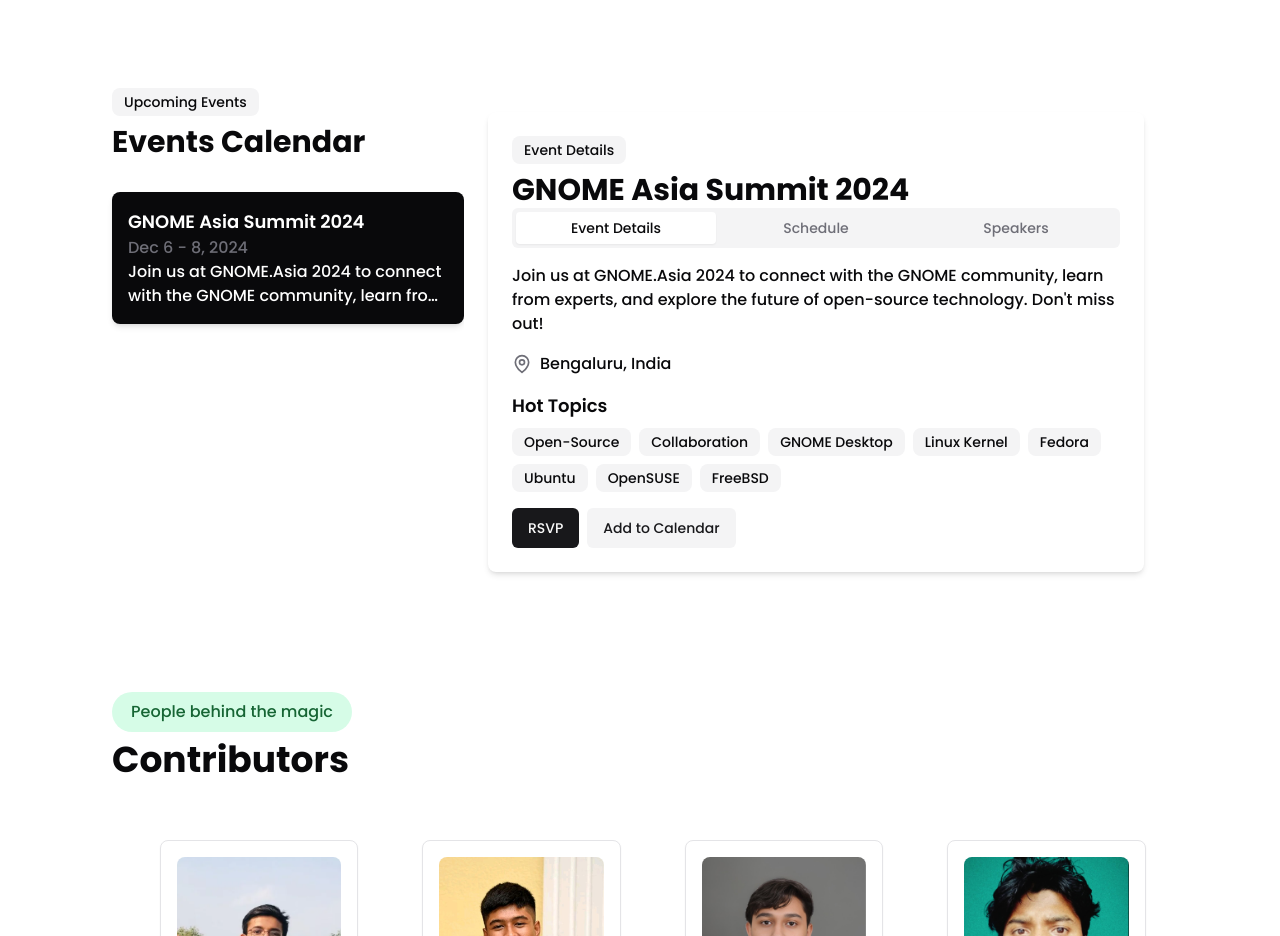
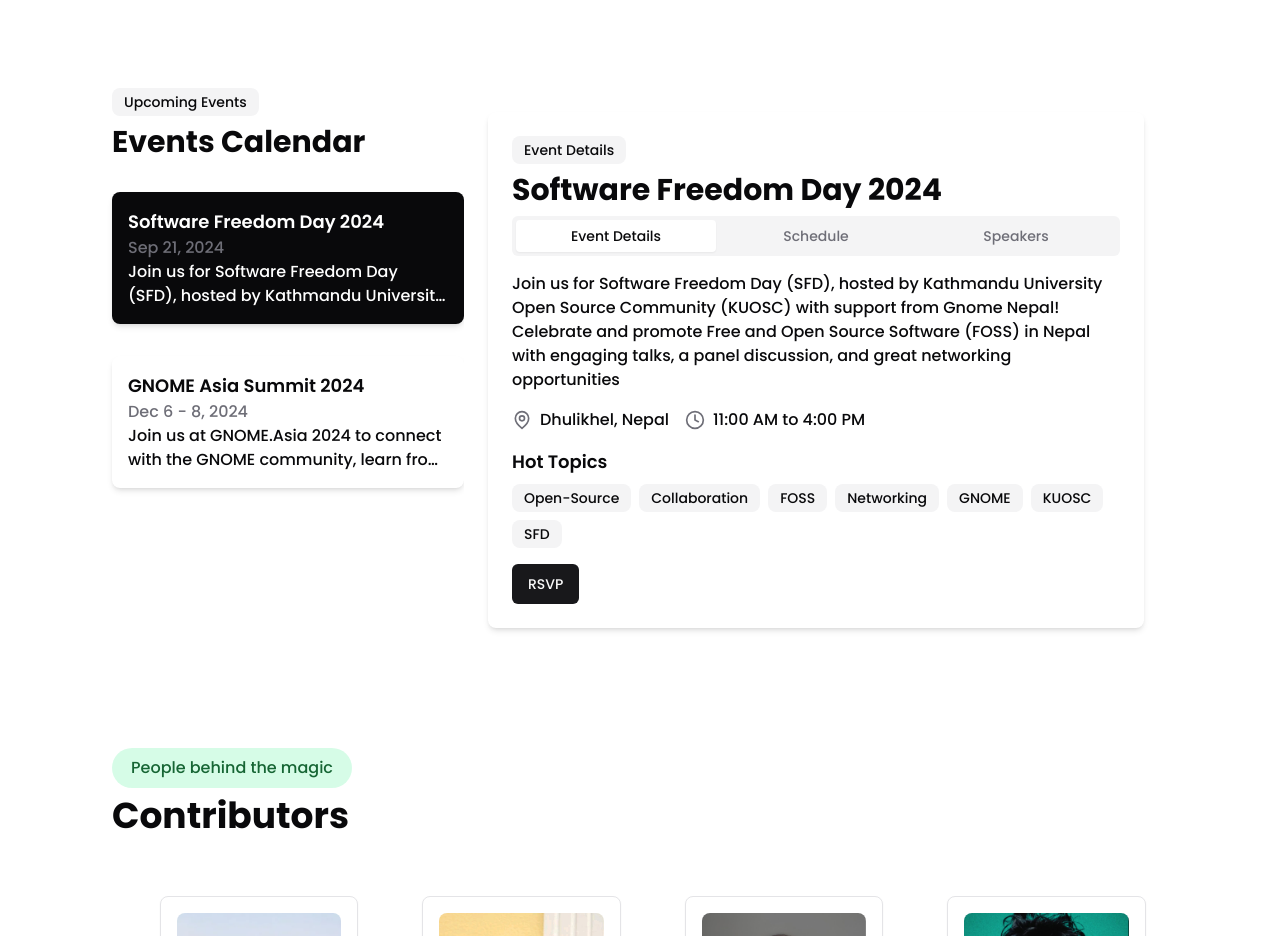
Before and after one commit to GNOME-Nepal/website, a React (Vite) app: page /#home in a window 1280 px wide. Shown: the part 1920-2856 px from the top of the page. Built offline with nearby package versions, Linux system fonts and the light colour scheme.

Commit message:
docs: Add SFD event

```diff
--- a/src/data/data.js
+++ b/src/data/data.js
@@ -85,6 +85,166 @@
 
 export const events = [
   {
+    title: "Software Freedom Day 2024",
+    date: "Sep 21, 2024",
+    description:
+      "Join us for Software Freedom Day (SFD), hosted by Kathmandu University Open Source Community (KUOSC) with support from Gnome Nepal! Celebrate and promote Free and Open Source Software (FOSS) in Nepal with engaging talks, a panel discussion, and great networking opportunities",
+    location: "Dhulikhel, Nepal",
+    time: "11:00 AM to 4:00 PM",
+    schedule: [
+      {
+        time: "11:00 - 11:15",
+        event: "Introduction to KUOSC, FOSS and SFD",
+        emoji: "🎤",
+      },
+      {
+        time: "11:15 - 11:30",
+        event: "Introduction to Gnome Nepal",
+        emoji: "🎤",
+      },
+      {
+        time: "11:30 - 11:45",
+        event: "The Origin of KUOSC",
+        emoji: "🎤",
+      },
+      {
+        time: "11:45 - 12:10",
+        event: "DFF’s Legacy and the Role of Local Communities",
+        emoji: "🎤",
+      },
+      {
+        time: "12:10 - 12:40",
+        event: "Fun Event",
+        emoji: "🏏",
+      },
+      {
+        time: "12:40 - 13:00",
+        event: "A Talk on Open Data",
+        emoji: "🎤",
+      },
+      {
+        time: "13:00 - 13:30",
+        event: "Tea Break / Open Discussion",
+        emoji: "🍵",
+      },
+      {
+        time: "13:30-14:30",
+        event: "Panel Discussion",
+        emoji: "🎤",
+      },
+      {
+        time: "14:30 - 14:50",
+        event: "Open Source Licenses",
+        emoji: "🎤",
+      },
+      {
+        time: "14:50 - 15:10",
+        event: "Containers and Virtualization",
+        emoji: "🎤",
+      },
+      {
+        time: "15:10 - 15:30",
+        event: "Intro to Localization + Bahmni Localization Prize Distribution",
+        emoji: "🏆",
+      },
+      {
+        time: "15:30 - 15:45",
+        event: "Top Contributor Prize Distribution",
+        emoji: "🏆",
+      },
+      {
+        time: "15:45 - 16:00",
+        event: "Cake cutting and photo session",
+        emoji: "🎂",
+      },
+    ],
+    speakers: [
+      {
+        name: "Sugat Sujakhu",
+        profession: "Current KUOSC Coordinator",
+        twitter: "",
+        linkedin: "",
+      },
+      {
+        name: "Aaditya Singh",
+        profession: "President, Gnome Nepal",
+        twitter: "",
+        linkedin: "",
+      },
+      {
+        name: "Probin Gautam",
+        profession: "Founding Coordinator, KUOSC",
+        twitter: "",
+        linkedin: "",
+      },
+      {
+        name: "Jurgen Gaemeron",
+        profession: "Board Member, Digital Freedom Foundation",
+        twitter: "",
+        linkedin: "",
+      },
+      {
+        name: "Aayush Pokharel",
+        profession: "Past General Secretary, KUCC",
+        twitter: "",
+        linkedin: "",
+      },
+      {
+        name: "Sunidhi Sharma",
+        profession: "Student",
+        twitter: "",
+        linkedin: "",
+      },
+      {
+        name: "Saroj Dahal",
+        profession: "Founder at 28 Software | EverydayKarma",
+        twitter: "",
+        linkedin: "",
+      },
+      {
+        name: "Damodar Lohani",
+        profession: "Developer, Appwrite",
+        twitter: "",
+        linkedin: "",
+      },
+      {
+        name: "Chiranjibi Adhikari",
+        profession: "General Secretary, CAN Federation",
+        twitter: "",
+        linkedin: "",
+      },
+      {
+        name: "Sanjog Sigdel",
+        profession: "Past Vice President, KUCC",
+        twitter: "",
+        linkedin: "",
+      },
+      {
+        name: "Nikesh Balami",
+        profession: "Civic entrepreneur",
+        twitter: "",
+        linkedin: "",
+      },
+      {
+        name: "Ashwini Subedi",
+        profession: "Student",
+        twitter: "",
+        linkedin: "",
+      },
+    ],
+    hotTopics: [
+      "Open-Source",
+      "Collaboration",
+      "FOSS",
+      "Networking",
+      "GNOME",
+      "KUOSC",
+      "SFD",
+    ],
+    rsvp: "https://sfd.kuosc.org.np",
+    calendar: "",
+  },
+  {
     title: "GNOME Asia Summit 2024",
     date: "Dec 6 - 8, 2024",
     description:
--- a/src/sections/Events.jsx
+++ b/src/sections/Events.jsx
@@ -47,7 +47,7 @@
             {expandedCard !== null && (
               <div className="flex-1 bg-background p-6 overflow-y-auto">
                 <div className="bg-card p-6 rounded-lg shadow-md transition-all duration-500 ease-in-out">
-                  <div className="flex items-center justify-between">
+                  <div className="flex items-center justify-between pb-2">
                     <div>
                       <div className="inline-block rounded-lg bg-muted px-3 py-1 text-sm mb-2">
                         Event Details
@@ -115,8 +115,11 @@
                               (item, index) => (
                                 <div
                                   key={index}
-                                  className="bg-muted p-4 rounded-lg"
+                                  className="bg-muted p-4 rounded-lg relative overflow-visible	"
                                 >
+                                  <span className="absolute top-[-5px] right-0 text-xl">
+                                    {item.emoji}
+                                  </span>
                                   <div className="font-semibold">
                                     {item.time}
                                   </div>
@@ -203,11 +206,13 @@
                         RSVP
                       </a>
                     </Button>
-                    <Button variant="secondary">
-                      <a target="_blank" href={events[expandedCard].calendar}>
-                        Add to Calendar
-                      </a>
-                    </Button>
+                    {events[expandedCard].calendar && (
+                      <Button variant="secondary">
+                        <a target="_blank" href={events[expandedCard].calendar}>
+                          Add to Calendar
+                        </a>
+                      </Button>
+                    )}
                   </div>
                 </div>
               </div>
```
